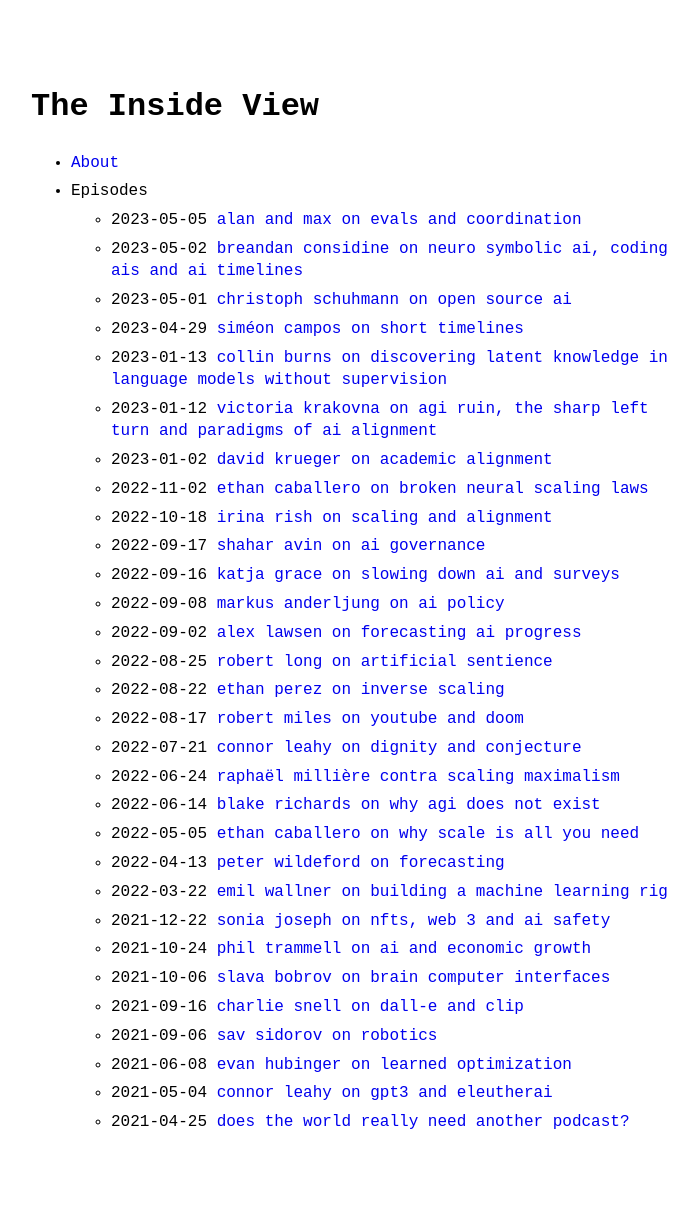
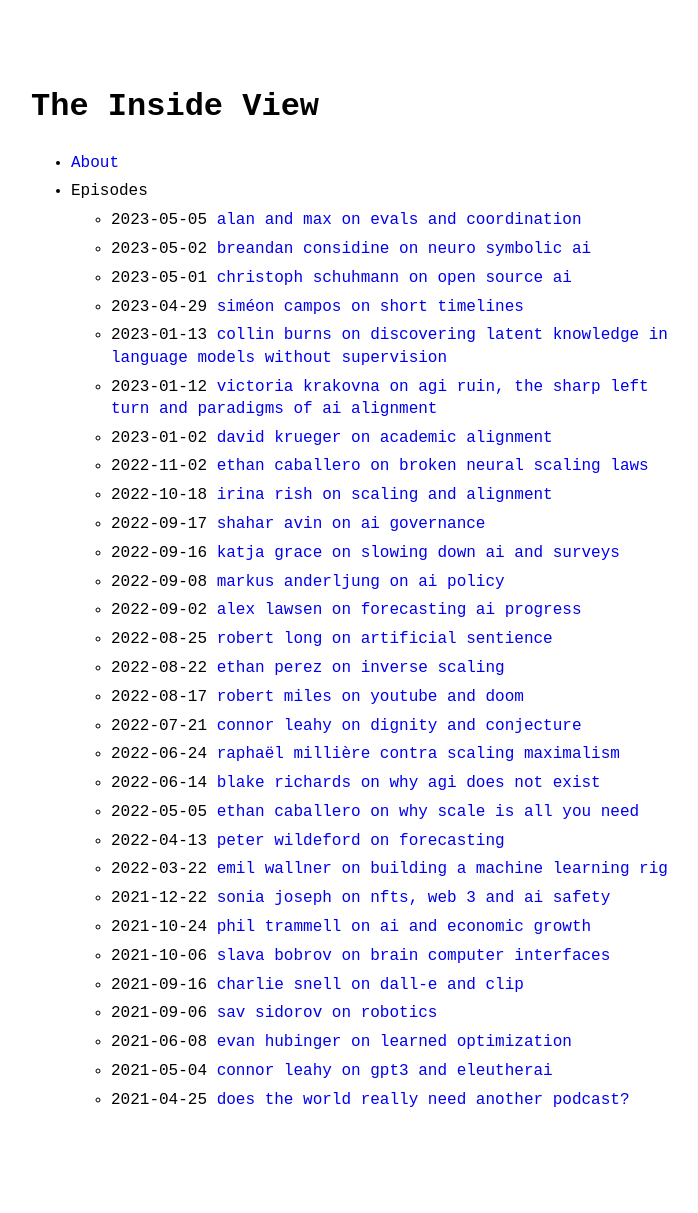
Before and after one commit to theinsideview/theinsideview.github.io, a Jekyll site: the page built from index.md, in a window 1280 px wide. Shown: the whole page, without its empty margins (289-987 px from the left). Built offline with Jekyll 4.4.1, drawn with Linux system fonts in a browser that asks for light colours; after the commit the page ends 1191 px from its top, so only the background shows below that.

Commit message:
Update 2023-05-02-breandan.md

```diff
--- a/_posts/2023-05-02-breandan.md
+++ b/_posts/2023-05-02-breandan.md
@@ -1,6 +1,6 @@
 ---
 layout: post
-title: "Breandan Considine on Neuro Symbolic AI, Coding AIs and AI Timelines"
+title: "Breandan Considine on Neuro Symbolic AI"
 category: podcast
 permalink: breandan
 youtubeId: https://youtu.be/Bo6jO7MIsIU
```
